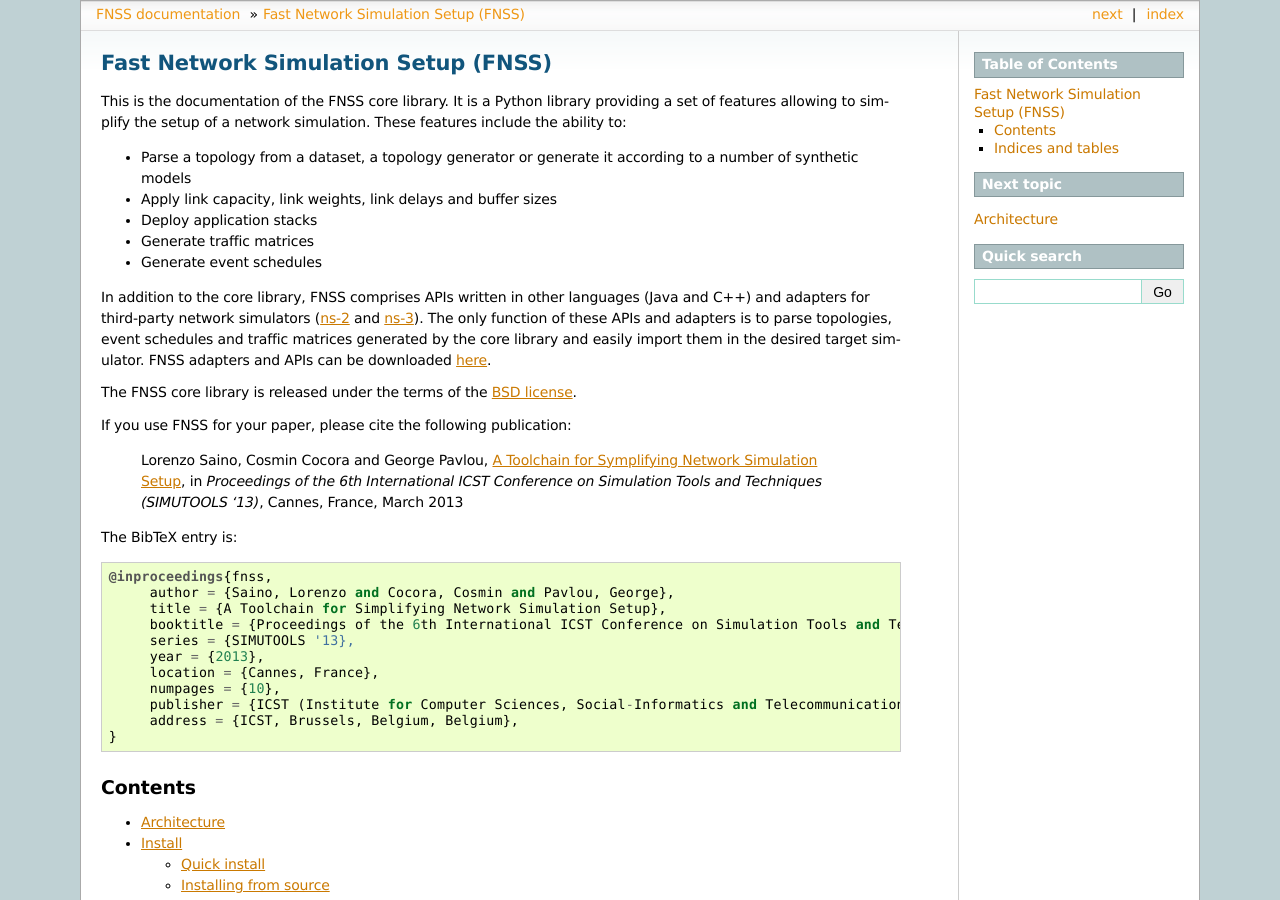
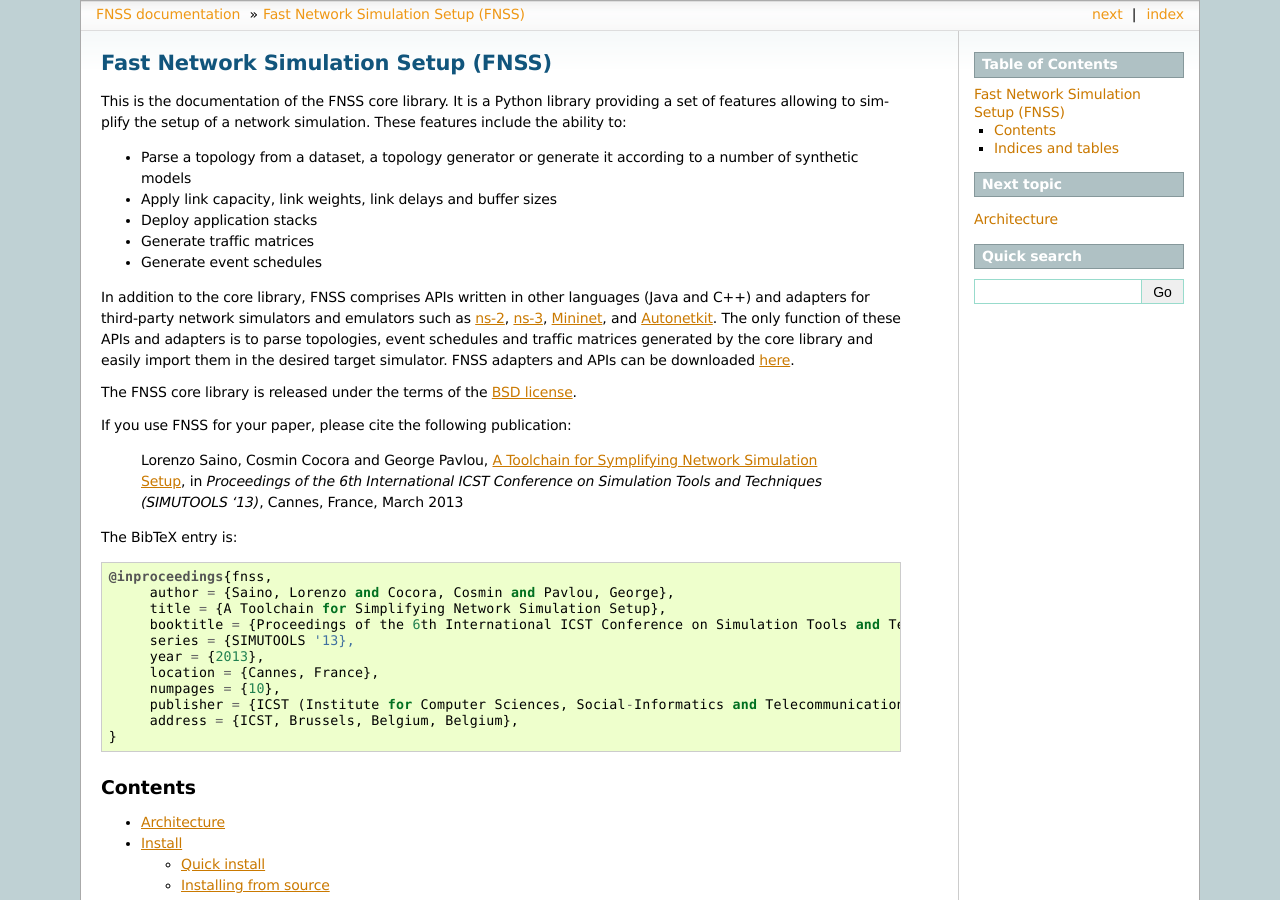
Before and after one commit to fnss/fnss, a Sphinx documentation site: the page built from core/doc/source/index.rst, in a window 1280 px wide and 900 px high. Built offline with Sphinx 7.4.7, drawn with Linux system fonts in a browser that asks for light colours; formulas are drawn with MathJax 3; pages that are not in the unit, such as notebooks, are missing from menus; the version number could not be read and is left out.

Commit message:
Correct link to SIMUTOOLS'13 paper in core documentation

```diff
--- a/core/doc/source/index.rst
+++ b/core/doc/source/index.rst
@@ -12,7 +12,7 @@
 * Generate traffic matrices
 * Generate event schedules
 
-In addition to the core library, FNSS comprises APIs written in other languages (Java and C++) and adapters for third-party network simulators (`ns-2 <http://www.isi.edu/nsnam/ns/>`_ and `ns-3 <http://www.nsnam.org/>`_).
+In addition to the core library, FNSS comprises APIs written in other languages (Java and C++) and adapters for third-party network simulators and emulators such as `ns-2 <http://www.isi.edu/nsnam/ns/>`_, `ns-3 <http://www.nsnam.org/>`_, `Mininet <http://www.mininet.org/>`_, and `Autonetkit <http://www.autonetkit.org/>`_.
 The only function of these APIs and adapters is to parse topologies, event schedules and traffic matrices generated by the core library and easily import them in the desired target simulator. FNSS adapters and APIs can be downloaded `here <http://fnss.github.io/>`_.
 
 The FNSS core library is released under the terms of the `BSD license <https://raw.github.com/fnss/fnss/master/core/LICENSE.txt>`_.
@@ -22,7 +22,7 @@
 .. highlights::
 
     Lorenzo Saino, Cosmin Cocora and George Pavlou,
-    `A Toolchain for Symplifying Network Simulation Setup <http://fnss.github.io/publications/fnss-simutools13.pdf>`_,
+    `A Toolchain for Symplifying Network Simulation Setup <http://www.ee.ucl.ac.uk/~lsaino/publications/fnss-simutools13.pdf>`_,
     in *Proceedings of the 6th International ICST Conference on Simulation Tools and Techniques (SIMUTOOLS ‘13)*,
     Cannes, France, March 2013
 
```
